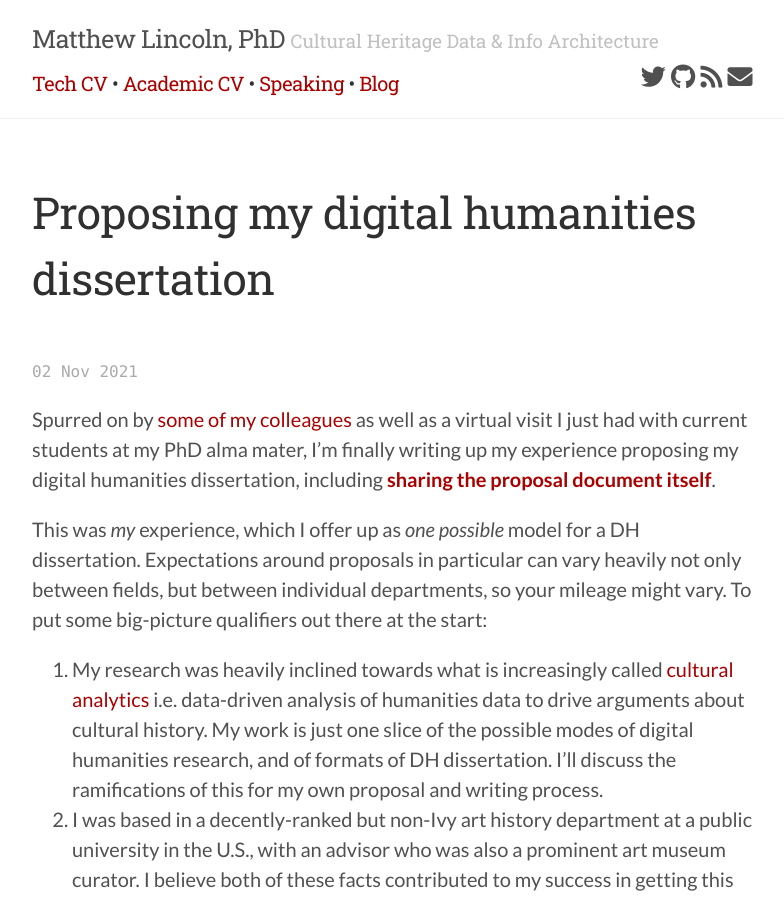
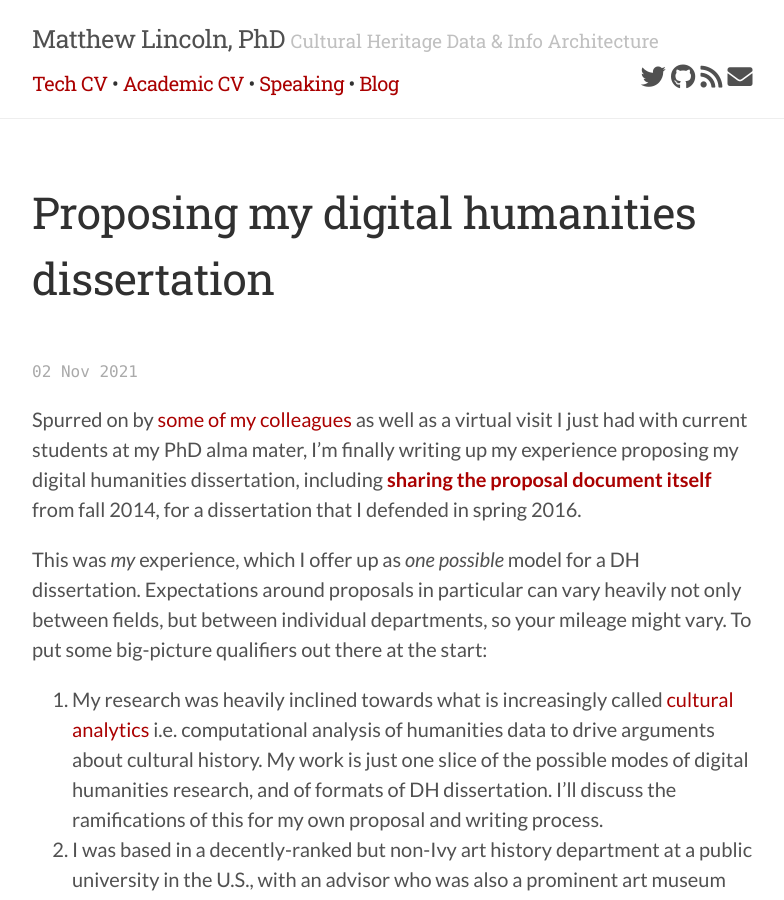
Before and after one commit to mdlincoln/mdlincoln.github.io, a Jekyll site: the page built from _posts/2021-11-02-dh-dissertation-proposal.md, in a window 1280 px wide and 900 px high. Shown: the whole window, without its empty margins (248-1032 px from the left). Built offline with Jekyll 4.4.1, drawn with Linux system fonts in a browser that asks for light colours; nearby versions of some CDN libraries.

Commit message:
clarify dates of proposal

```diff
--- a/_posts/2021-11-02-dh-dissertation-proposal.md
+++ b/_posts/2021-11-02-dh-dissertation-proposal.md
@@ -8,7 +8,7 @@ tags:
   - academia
 ---
 
-Spurred on by [some of my colleagues](https://twitter.com/heatherfro/status/1453754613962772489) as well as a virtual visit I just had with current students at my PhD alma mater, I'm finally writing up my experience proposing my digital humanities dissertation, including **[sharing the proposal document itself][proposal]**.
+Spurred on by [some of my colleagues](https://twitter.com/heatherfro/status/1453754613962772489) as well as a virtual visit I just had with current students at my PhD alma mater, I'm finally writing up my experience proposing my digital humanities dissertation, including **[sharing the proposal document itself][proposal]** from fall 2014, for a dissertation that I defended in spring 2016.
 
 [proposal]: https://doi.org/10.17613/89ez-a675
 
@@ -18,7 +18,7 @@ Spurred on by [some of my colleagues](https://twitter.com/heatherfro/status/1453
 
 This was *my* experience, which I offer up as *one possible* model for a DH dissertation. Expectations around proposals in particular can vary heavily not only between fields, but between individual departments, so your mileage might vary. To put some big-picture qualifiers out there at the start:
 
-1. My research was heavily inclined towards what is increasingly called [cultural analytics](https://culturalanalytics.org/about) i.e. data-driven analysis of humanities data to drive arguments about cultural history. My work is just one slice of the possible modes of digital humanities research, and of formats of DH dissertation. I'll discuss the ramifications of this for my own proposal and writing process.
+1. My research was heavily inclined towards what is increasingly called [cultural analytics](https://culturalanalytics.org/about) i.e. computational analysis of humanities data to drive arguments about cultural history. My work is just one slice of the possible modes of digital humanities research, and of formats of DH dissertation. I'll discuss the ramifications of this for my own proposal and writing process.
 2. I was based in a decently-ranked but non-Ivy art history department at a public university in the U.S., with an advisor who was also a prominent art museum curator. I believe both of these facts contributed to my success in getting this proposal and dissertation accepted, where I may have run in to more resistance at a more elite program.
 3. As I'll note in the discussion about my work schedule, I had a generous fellowship structure, with dedicated research and travel funding, that also set me up for success.
 
```
